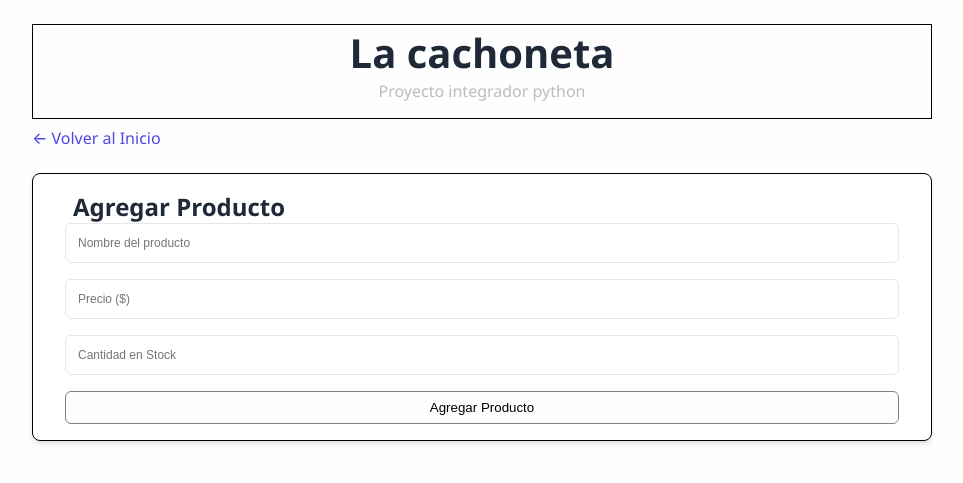
After one commit to HotCode2025/la-cachoneta-tercer-semestre, a Flask app: page /agregar in a window 1280 px wide. The commit adds this page. Shown: the top 483 px of the page, without its empty margins (158-1121 px from the left). Run offline with Flask 3, Linux system fonts and the light colour scheme.

Commit message:
agrega nueva interfaz grafica

```diff
--- a/Programacion III/Python/ProyectoIntegrador/app.py
+++ b/Programacion III/Python/ProyectoIntegrador/app.py
@@ -26,20 +26,52 @@ def index():
     )
 
 
-@app.route("/agregar", methods=["POST"])
+@app.route("/agregar", methods=["GET","POST"])
 def agregar_producto():
+    if request.method == "POST":
+        nombre = request.form["nombre"]
+        precio = float(request.form["precio"])
+        stock = int(request.form["stock"])
 
-    nombre = request.form["nombre"]
-    precio = float(request.form["precio"])
-    stock = int(request.form["stock"])
+        service.agregar_producto(
+            nombre,
+            precio,
+            stock
+        )
 
-    service.agregar_producto(
-        nombre,
-        precio,
-        stock
+        return redirect(url_for("index"))
+    return render_template(
+        "agregar.html"
     )
 
-    return redirect(url_for("index"))
+@app.route("/comprar")
+def comprar_productos():
+    productos = service.obtener_productos()
+
+    return render_template(
+        "comprar.html",
+        productos=productos
+    )
+
+@app.route("/inventario/editar")
+def vista_editar_inventario():
+    lista_productos = service.obtener_productos()
+
+    return render_template(
+        "inventario.html",
+        productos=lista_productos,
+        accion="editar"
+    )
+
+@app.route("/inventario/eliminar")
+def vista_eliminar_inventario():
+    lista_productos = service.obtener_productos()
+
+    return render_template(
+        "inventario.html",
+        productos=lista_productos,
+        accion="eliminar"
+    )
 
 @app.route("/editar/<nombre>", methods=["GET", "POST"])
 def editar_producto(nombre):
@@ -86,6 +118,14 @@ def vender_producto():
 
     return redirect(url_for("index"))
 
+@app.route("/productos")
+def mostrar_productos():
+    productos = service.obtener_productos()
+
+    return render_template(
+        "productos.html",
+        productos=productos
+    )
 
 @app.route("/ventas")
 def ventas():
--- a/Programacion III/Python/ProyectoIntegrador/static/css/style.css
+++ b/Programacion III/Python/ProyectoIntegrador/static/css/style.css
@@ -7,17 +7,27 @@
   --danger-bg: #fef2f2;
   --text-main: #1f2937;
   --text-muted: #6b7280;
-    --bg-body: #f3f4f6;
+  --bg-body: #fefeff;
   --bg-card: #ffffff;
   --border-color: #e5e7eb;
 }
 
+* {
+  margin: 0;
+  padding: 0;
+  box-sizing: border-box;
+}
+
 body {
-    font-family: 'Segoe UI', system-ui, -apple-system, sans-serif;
+  font-family:
+    "Segoe UI",
+    system-ui,
+    -apple-system,
+    sans-serif;
   background-color: var(--bg-body);
   color: var(--text-main);
   margin: 0;
-    padding: 2rem 1rem;
+  padding: 1.5rem 1rem;
 }
 
 .container {
@@ -25,22 +35,164 @@ body {
   margin: 0 auto;
 }
 
+/* Header */
+
+header {
+  border: 1px solid black;
+  display: flex;
+  flex-direction: column;
+  justify-content: center;
+  align-items: center;
+
+  h1 {
+    font-size: 2.5rem;
+  }
+
+  p {
+    padding-bottom: 1rem;
+    color: #797b7c80;
+  }
+}
+
+/* Section principal Hero */
+section {
+  padding: 1rem 0;
+  display: flex;
+  flex-direction: column-reverse;
+}
+
+.info-section {
+  border: 1px solid black;
+  padding: 1rem 0;
+
+  h3 {
+    font-size: 1.7rem;
+    padding-bottom: 0.5rem;
+    text-align: center;
+  }
+
+  p {
+    text-align: justify;
+    padding: 0 1.5rem;
+  }
+}
+
+.logo-cachoneta {
+  width: 100%;
+  height: 250px;
+}
+
+/* Control de panel */
+main {
+  padding-top: 0.5rem;
+}
+
+.panel-container {
+  border: 1px solid black;
+  padding: 0.5rem;
+  text-align: center;
+}
+
 /* Tarjetas (Cards) */
+.cards-container {
+  padding-top: 2rem;
+}
+
 .card {
   background-color: var(--bg-card);
   border-radius: 0.5rem;
-    box-shadow: 0 4px 6px -1px rgba(0, 0, 0, 0.1), 0 2px 4px -1px rgba(0, 0, 0, 0.06);
-    padding: 2rem;
-    margin-bottom: 2rem;
+  border: 1px solid black;
+  box-shadow:
+    0 4px 6px -1px rgba(0, 0, 0, 0.1),
+    0 2px 4px -1px rgba(0, 0, 0, 0.06);
+  padding: 1rem 0.5rem;
+  margin-bottom: 1rem;
+
+  h2{
+    padding-left: 0.5rem;
+  }
 }
 
-h1, h2 {
-    color: var(--text-main);
-    margin-top: 0;
-    margin-bottom: 1.5rem;
+/* Breakpoints */
+
+@media (min-width: 768px) {
+  /* Hero section */
+  section {
+    flex-direction: row;
   }
 
-/* Formularios Generales */
+  .info-section {
+    border: 1px solid black;
+
+    h3 {
+      padding-top: 0.5rem;
+    }
+
+    p {
+      font-size: 1.1rem;
+    }
+  }
+
+  .logo-cachoneta {
+    width: 45%;
+  }
+
+  /* Cards section */
+  .panel-container {
+    padding-left: 1.5rem;
+    text-align: start;
+  }
+
+  /* Tarjetas (Cards) */
+  .cards-container {
+    display: grid;
+    grid-template-columns: repeat(2, 50%);
+    column-gap: 10px;
+    padding-right: 0.5rem;
+  }
+
+  .card {
+    padding: 1rem 2rem;
+  }
+}
+
+@media (min-width: 992px) {
+  section {
+    padding: 1.5rem 0;
+  }
+
+  .info-section {
+    padding-top: 1.5rem;
+
+    h3 {
+      font-size: 1.9rem;
+      padding-bottom: 0.8rem;
+    }
+  }
+
+  .logo-cachoneta {
+    width: 100%;
+    height: 250px;
+  }
+
+  /* Cards section */
+  .panel-container {
+    h3 {
+      font-size: 1.2rem;
+    }
+    p {
+      font-size: 1.1rem;
+    }
+  }
+
+  /* Tarjetas (Cards) */
+  .cards-container {
+    grid-template-columns: repeat(3, 33.3%);
+    column-gap: 10px;
+    padding-right: 1rem;
+  }
+}
+
 form {
   display: flex;
   flex-direction: column;
@@ -58,7 +210,7 @@ input {
   padding: 0.75rem;
   border: 1px solid var(--border-color);
   border-radius: 0.375rem;
-    font-size: 1rem;
+  font-size: 0.75rem;
   outline: none;
   transition: border-color 0.2s;
 }
@@ -75,12 +227,8 @@ input:disabled {
 }
 
 button {
-    background-color: var(--primary-color);
-    color: white;
-    border: none;
-    padding: 0.75rem 1.5rem;
-    font-size: 1rem;
-    font-weight: 500;
+  background-color: var(--bg-body);
+  border: 1px solid gray;
   border-radius: 0.375rem;
   cursor: pointer;
   transition: background-color 0.2s;
@@ -99,13 +247,17 @@ button:hover {
 }
 
 .inline-form input {
-    width: 80px;
-    padding: 0.4rem;
+  width: 55px;
+  padding: 0.5rem;
 }
 
 .inline-form button {
-    padding: 0.4rem 0.75rem;
+  padding: 0.35rem 0.6rem;
   font-size: 0.875rem;
+}
+
+.confirm-button, .add-btn{
+  padding: 0.50rem;
 }
 
 /* Tablas */
@@ -115,7 +267,8 @@ table {
   margin-top: 1rem;
 }
 
-th, td {
+th,
+td {
   padding: 1rem;
   text-align: left;
   border-bottom: 1px solid var(--border-color);
--- /dev/null
+++ b/Programacion III/Python/ProyectoIntegrador/templates/agregar.html
@@ -0,0 +1,31 @@
+{% extends 'base.html' %}
+{% block title %}Agregar un producto{% endblock %}
+{%block content %}
+<a href="/" class="nav-link">&larr; Volver al Inicio</a>
+
+<div class="card">
+  <h2>Agregar Producto</h2>
+  <form action="/agregar" method="POST">
+    <input
+      type="text"
+      name="nombre"
+      placeholder="Nombre del producto"
+      required
+    />
+    <input
+      type="number"
+      step="0.01"
+      name="precio"
+      placeholder="Precio ($)"
+      required
+    />
+    <input
+      type="number"
+      name="stock"
+      placeholder="Cantidad en Stock"
+      required
+    />
+    <button class="add-btn" type="submit">Agregar Producto</button>
+  </form>
+</div>
+{% endblock %}
--- /dev/null
+++ b/Programacion III/Python/ProyectoIntegrador/templates/base.html
@@ -0,0 +1,24 @@
+<!DOCTYPE html>
+<html lang="es">
+<head>
+    <meta charset="UTF-8">
+    <meta name="viewport" content="width=device-width, initial-scale=1.0">
+    <title>{% block title %}La Cachoneta{% endblock %}</title>
+    <link rel="stylesheet" href="{{ url_for('static', filename='css/style.css') }}">
+</head>
+<body>
+
+    <div class="container">
+        <header>
+            <h1>La cachoneta</h1>
+            <p>Proyecto integrador python</p>
+        </header>
+
+        <main>
+            {% block content %}
+            {% endblock %}
+        </main>
+    </div>
+
+</body>
+</html>
```
Also changed, not shown: Programacion III/Python/ProyectoIntegrador/templates/comprar.html (added, +41 -0 lines), Programacion III/Python/ProyectoIntegrador/templates/editar.html (+5 -17 lines), Programacion III/Python/ProyectoIntegrador/templates/index.html (+58 -61 lines), Programacion III/Python/ProyectoIntegrador/templates/inventario.html (added, +37 -0 lines), Programacion III/Python/ProyectoIntegrador/templates/productos.html (+8 -17 lines), Programacion III/Python/ProyectoIntegrador/templates/ventas.html (+4 -16 lines), Programacion III/Python/ProyectoIntegrador/static/icons/bin_icon.png (added), Programacion III/Python/ProyectoIntegrador/static/icons/buy-icon.png (added), Programacion III/Python/ProyectoIntegrador/static/icons/edit_icon.png (added), Programacion III/Python/ProyectoIntegrador/static/img/cachoneta.png (added), Programacion III/Python/ProyectoIntegrador/static/js/app.js (deleted). Lines whose indentation alone changed are shown as unchanged.
